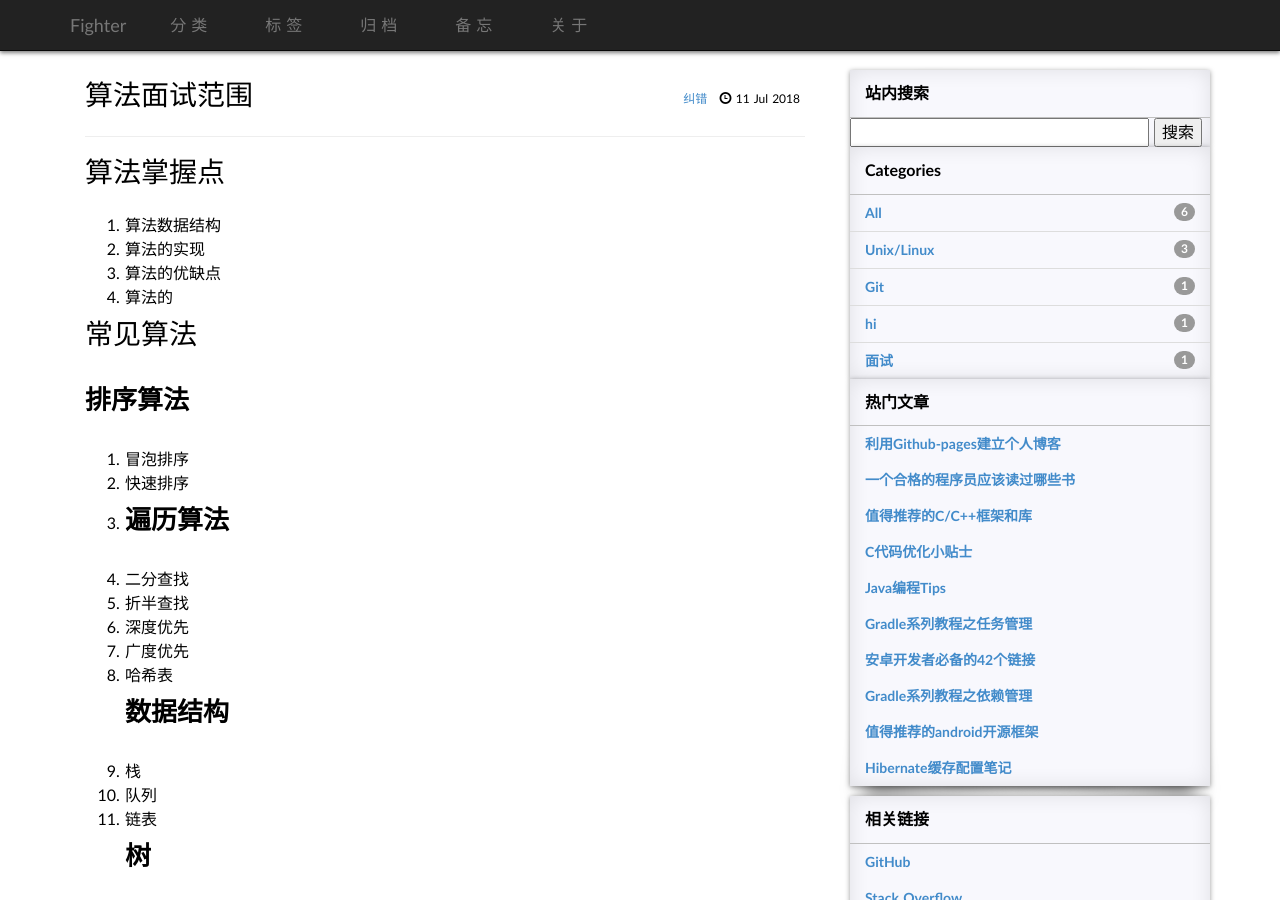
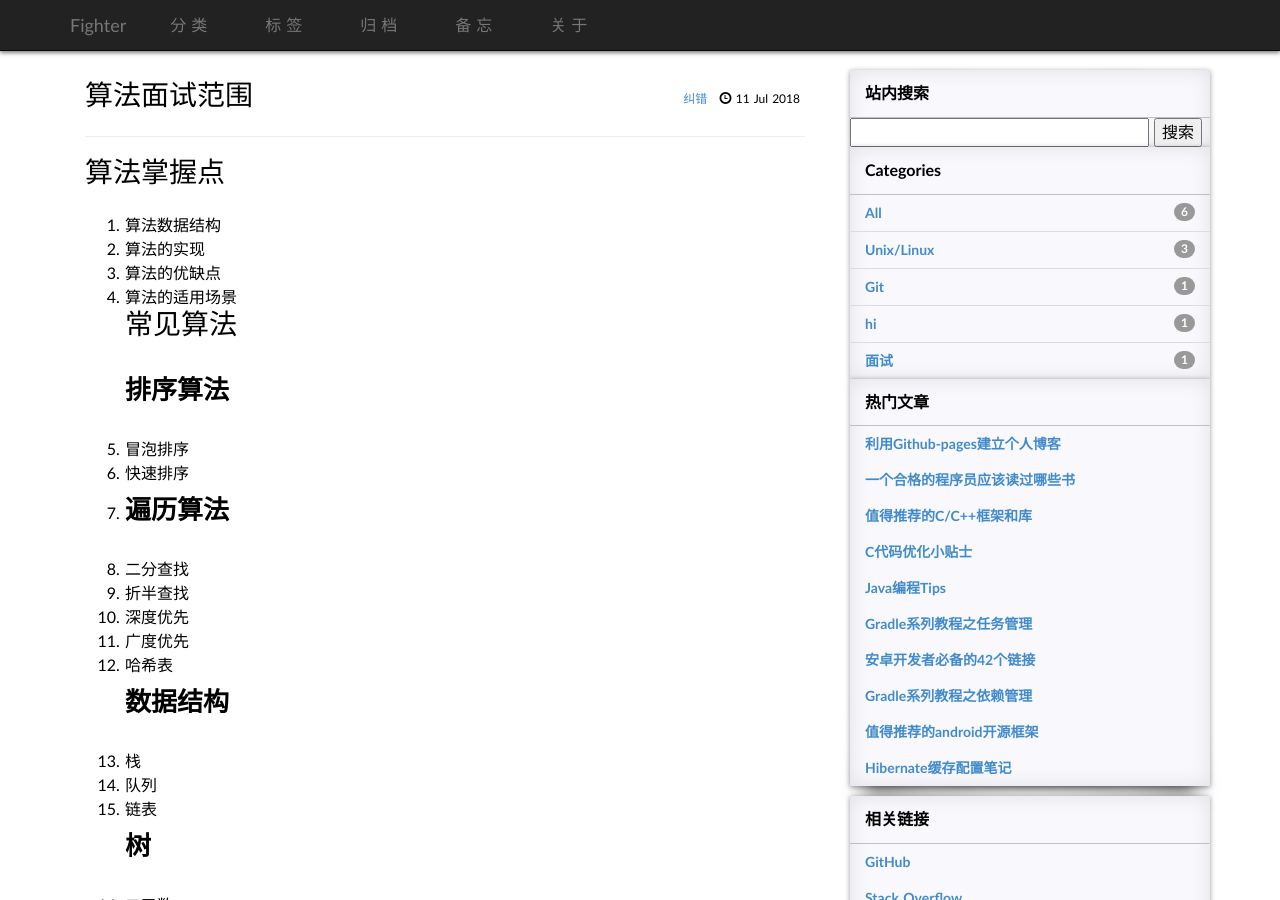
Before and after one commit to LoveChenSiYu/LoveChenSiYu.github.io, a Jekyll site: the page built from _posts/2018-07-11-算法面试准备范围.md, in a window 1280 px wide and 900 px high. Built offline with Jekyll 4.4.1, drawn with Linux system fonts in a browser that asks for light colours; some web fonts are replaced; comment, search, counter and statistics services are not loaded.

Commit message:
Update 2018-07-11-算法面试准备范围.md
补充完善

```diff
--- a/_posts/2018-07-11-算法面试准备范围.md
+++ b/_posts/2018-07-11-算法面试准备范围.md
@@ -9,8 +9,7 @@ tag: Algorithms
 1. 算法数据结构
 2. 算法的实现
 3. 算法的优缺点
-4. 算法的
-
+4. 算法的适用场景
 # 常见算法
 ## 排序算法
 1. 冒泡排序
```
